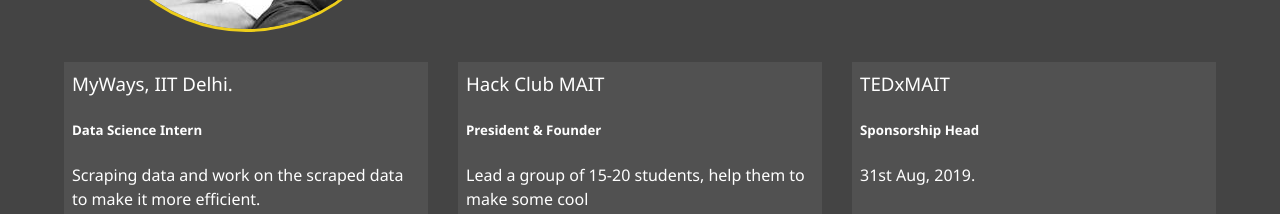
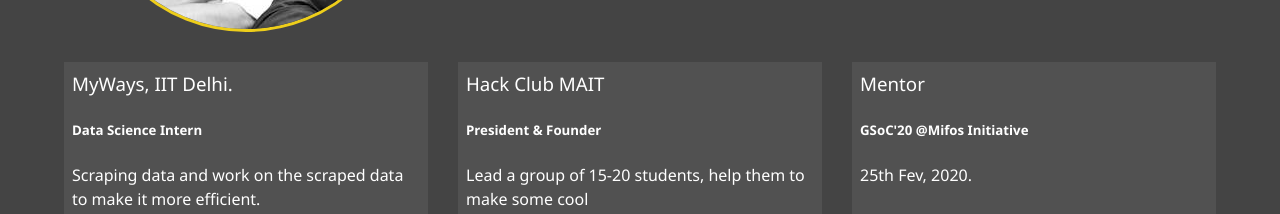
Before and after one commit to ManthanKeim/manthankeim.github.io, a website: page about.html in a window 1280 px wide. Shown: the part 576-790 px from the top of the page. Drawn offline with Linux system fonts and the light colour scheme.

Commit message:
Update about.html

```diff
--- a/about.html
+++ b/about.html
@@ -83,9 +83,9 @@
       </div>
 
       <div class="job job-3">
-        <h3>TEDxMAIT</h3>
-        <h5>Sponsorship Head</h5>
-        <p>31st Aug, 2019.</p>
+        <h3>Mentor</h3>
+        <h5>GSoC'20 @Mifos Initiative</h5>
+        <p>25th Fev, 2020.</p>
       </div>
     </div>
   </main>
```
